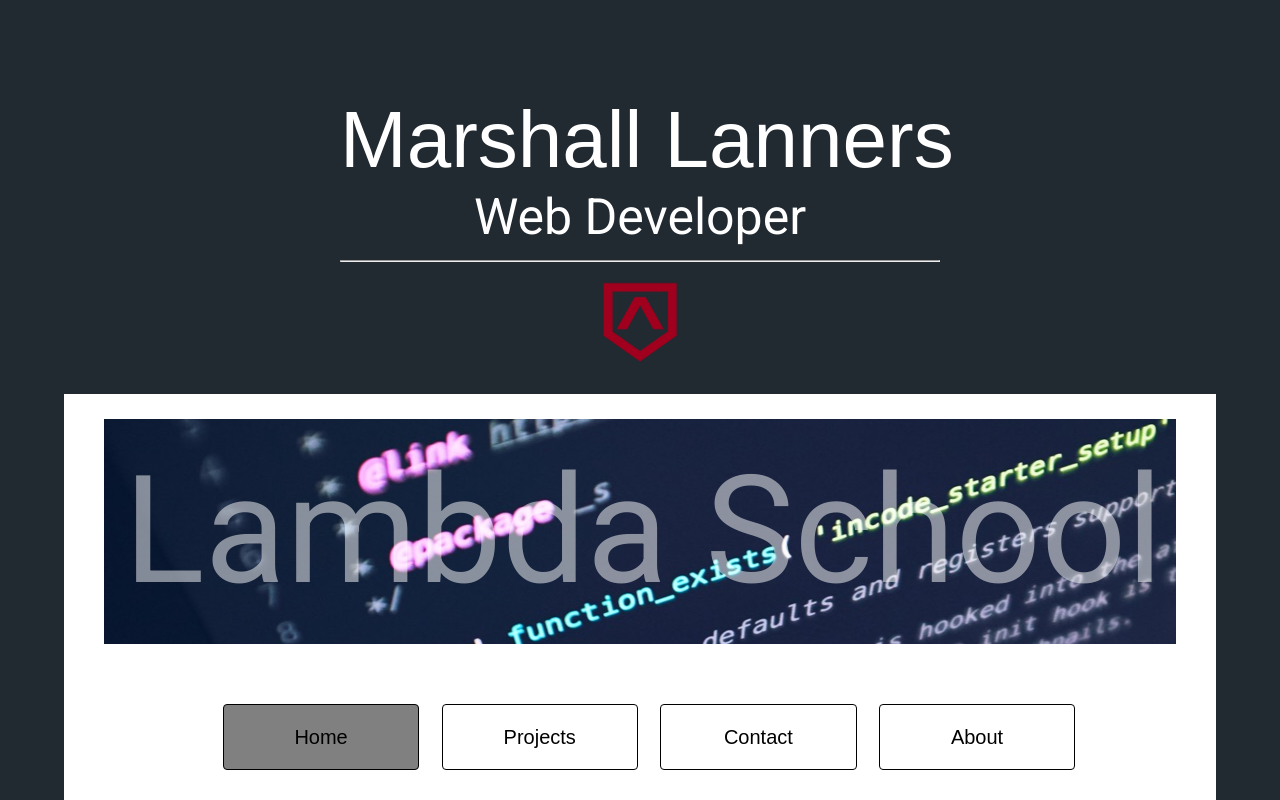
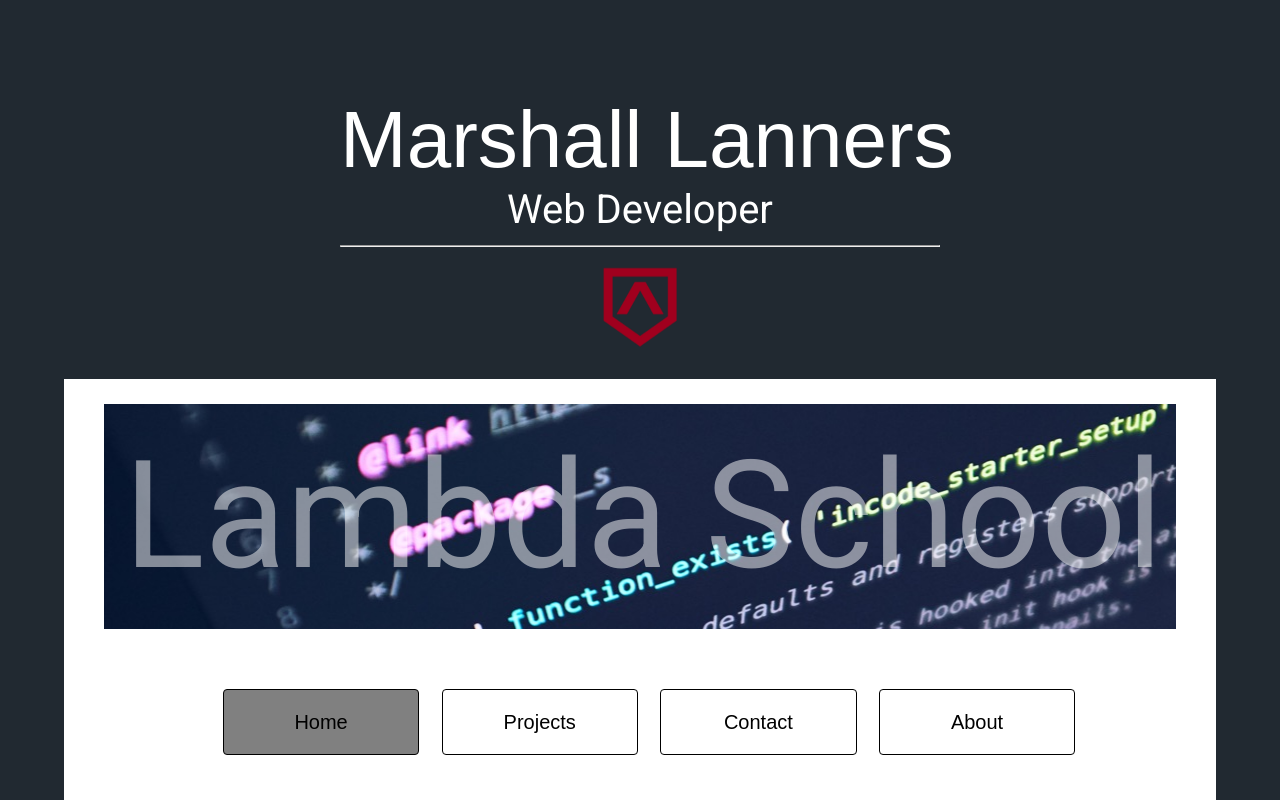
Before and after one commit to lanners-marshall/port2, a React (Create React App) app: page / in a window 1280 px wide. Shown: the top 800 px of the page. Built offline with nearby package versions, Linux system fonts and the light colour scheme.

Commit message:
fixed sizing issue

```diff
--- a/src/components/styles/heading_css.js
+++ b/src/components/styles/heading_css.js
@@ -12,10 +12,10 @@
 		font-size: 8rem;
 		white-space: nowrap;
 		@media (max-width: 670px){
-			font-size: 4.8rem;
+			font-size: 4rem;
 		}
 	}
 	> p {
-		font-size: 5rem;
+		font-size: 4rem;
 	}
 `
```
